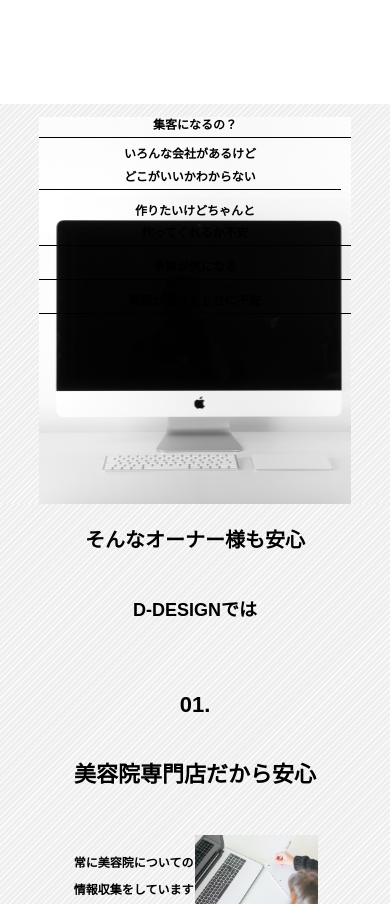
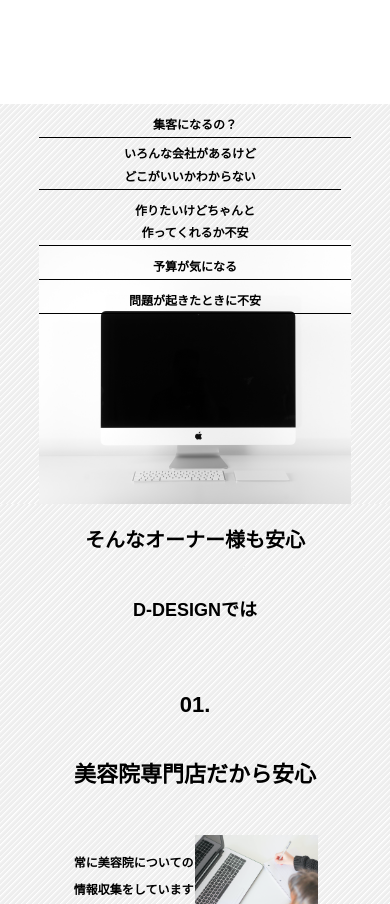
Before and after one commit to d-design3210/lp, a plain HTML site: page index.html in a window 390 px wide. Shown: the part 1290-2194 px from the top of the page. Drawn offline with Linux system fonts and the light colour scheme.

Commit message:
Add files via upload

```diff
--- a/responsive_movile.css
+++ b/responsive_movile.css
@@ -77,9 +77,9 @@
     margin: 0 auto;
   }
 
-  .problem-list{
+ul.problem-list{
     background: url(monndia_03.png)no-repeat center bottom ;
-    height: 430px;
+    height: 400px;
     font-size: 12px;
   }
   .problem-list :first-child{
```
